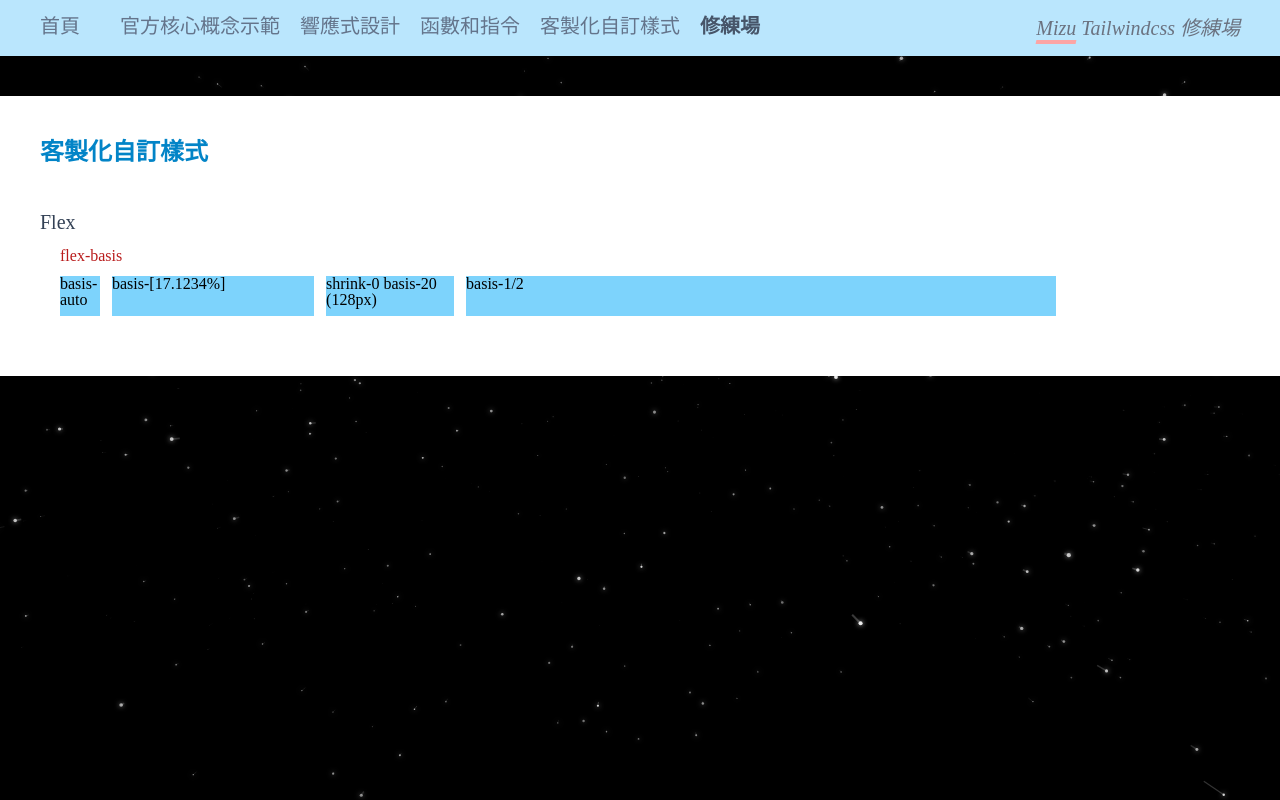
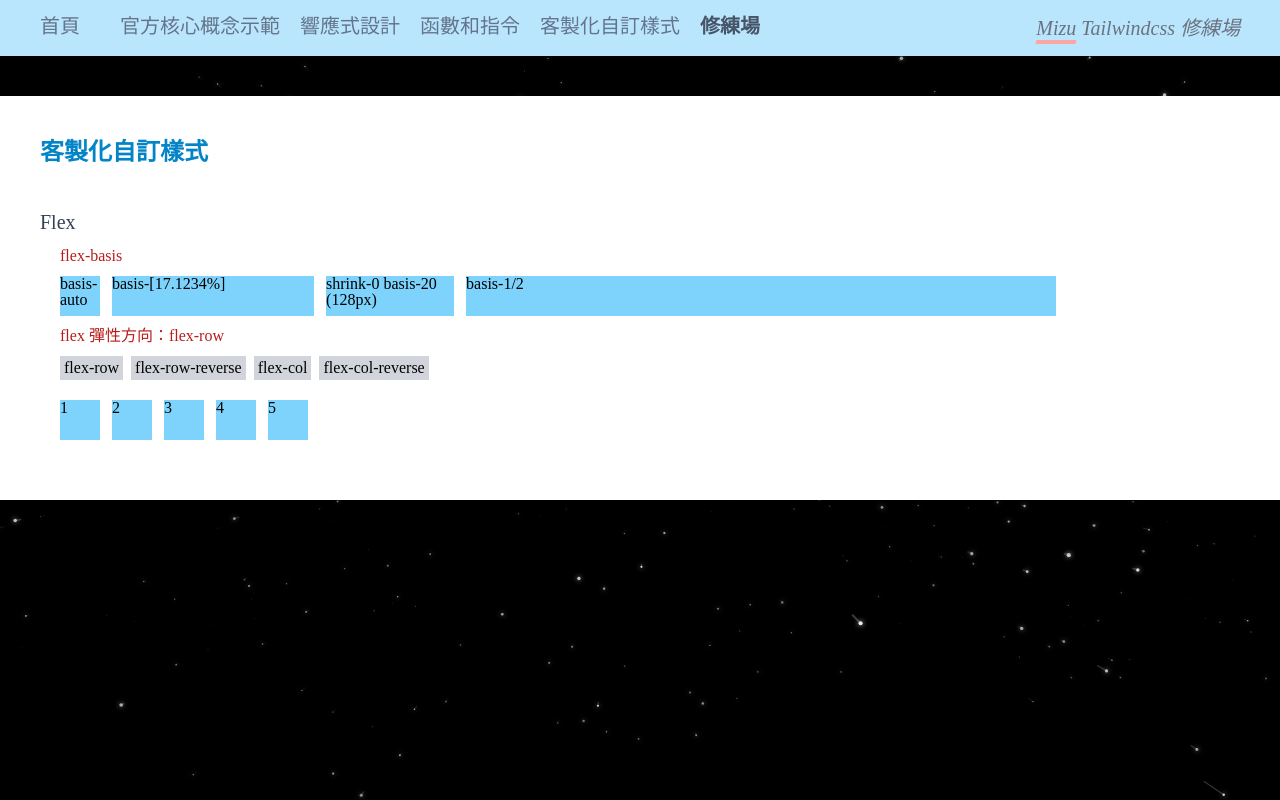
Before and after one commit to MizuYang/tailwind-playground, a Nuxt app: page /playground in a window 1280 px wide. Built offline with nearby package versions, Linux system fonts and the light colour scheme.

Commit message:
新增 flex: row, col, reverse

```diff
--- a/components/playground/flexboxGrid.vue
+++ b/components/playground/flexboxGrid.vue
@@ -1,16 +1,46 @@
-<script setup></script>
+<script setup>
+const flexBtn = ref([
+  "flex-row",
+  "flex-row-reverse",
+  "flex-col",
+  "flex-col-reverse",
+]);
+const flexDirectionClassName = ref(flexBtn.value[0]);
+</script>
 
 <template>
   <div>
     <SectionContent title="Flex">
       <template #content>
-        <div>
-          <h3 class="text-red-700 mb-3">flex-basis</h3>
+        <!-- flex-basis -->
+        <div class="mb-3">
+          <h3 class="mb-3 text-red-700">flex-basis</h3>
           <ul class="flex gap-3">
             <li class="box basis-auto">basis-auto</li>
             <li class="box basis-[17.1234%]">basis-[17.1234%]</li>
             <li class="box shrink-0 basis-32">shrink-0 basis-20 (128px)</li>
             <li class="box basis-1/2">basis-1/2</li>
+          </ul>
+        </div>
+
+        <div class="mb-3">
+          <h3 class="mb-3 text-red-700">flex 彈性方向：{{ flexDirectionClassName }}</h3>
+
+          <!-- flex 方向按鈕 -->
+          <template v-for="btnDirectionName in flexBtn" :key="btnDirectionName">
+            <button
+              type="button"
+              class="mb-5 me-2 inline-block bg-gray-300 p-1"
+              @click="flexDirectionClassName = btnDirectionName"
+            >
+              {{ btnDirectionName }}
+            </button>
+          </template>
+
+          <ul class="flex gap-3" :class="flexDirectionClassName">
+            <template v-for="i in 5">
+              <li class="box">{{ i }}</li>
+            </template>
           </ul>
         </div>
       </template>
@@ -39,7 +69,7 @@
 
 @layer components {
   .box {
-    @apply bg-sky-300 w-10 h-10 inline-block;
+    @apply inline-block h-10 w-10 bg-sky-300;
   }
 }
 </style>
```
